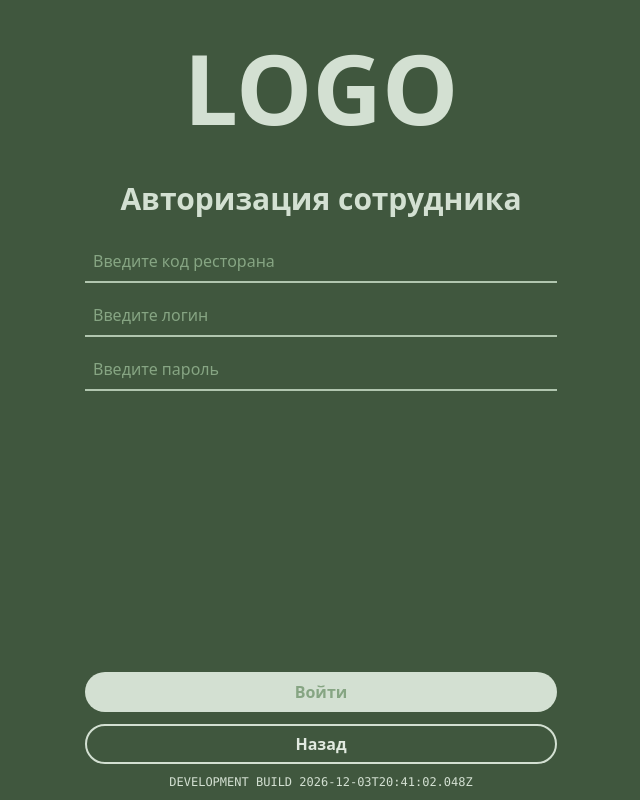
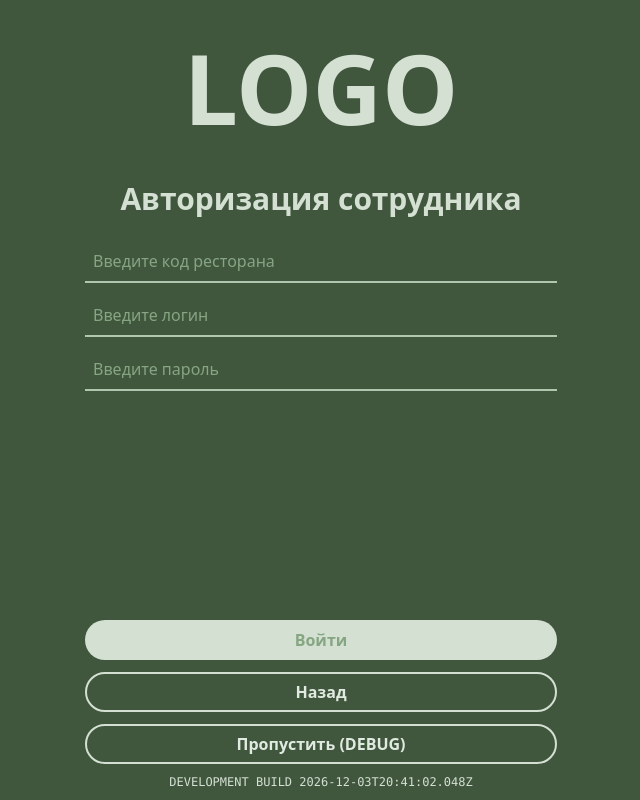
Before and after one commit to Kexogg/qrcafe, a React (Vite) app in the folder client/: page /login/employee in a window 1280 px wide. Shown: the whole page, without its empty margins (319-959 px from the left). Built offline with nearby package versions, Linux system fonts and the light colour scheme.

Commit message:
add dev bypass button

```diff
--- a/client/src/pages/Login/EmployeeLogin.tsx
+++ b/client/src/pages/Login/EmployeeLogin.tsx
@@ -92,6 +92,24 @@ export const EmployeeLogin = () => {
                     dark
                     border
                 />
+                {import.meta.env.MODE == 'development' && (
+                    <Button
+                        label={'Пропустить (DEBUG)'}
+                        onClick={() => {
+                            dispatch(
+                                setSession({
+                                    type: 0,
+                                    token: 'DEBUG',
+                                    tokenTimestamp: Date.now(),
+                                    restaurantId: '0',
+                                }),
+                            )
+                            navigate('/employee/home')
+                        }}
+                        dark
+                        border
+                    />
+                )}
             </div>
         </form>
     )
```
